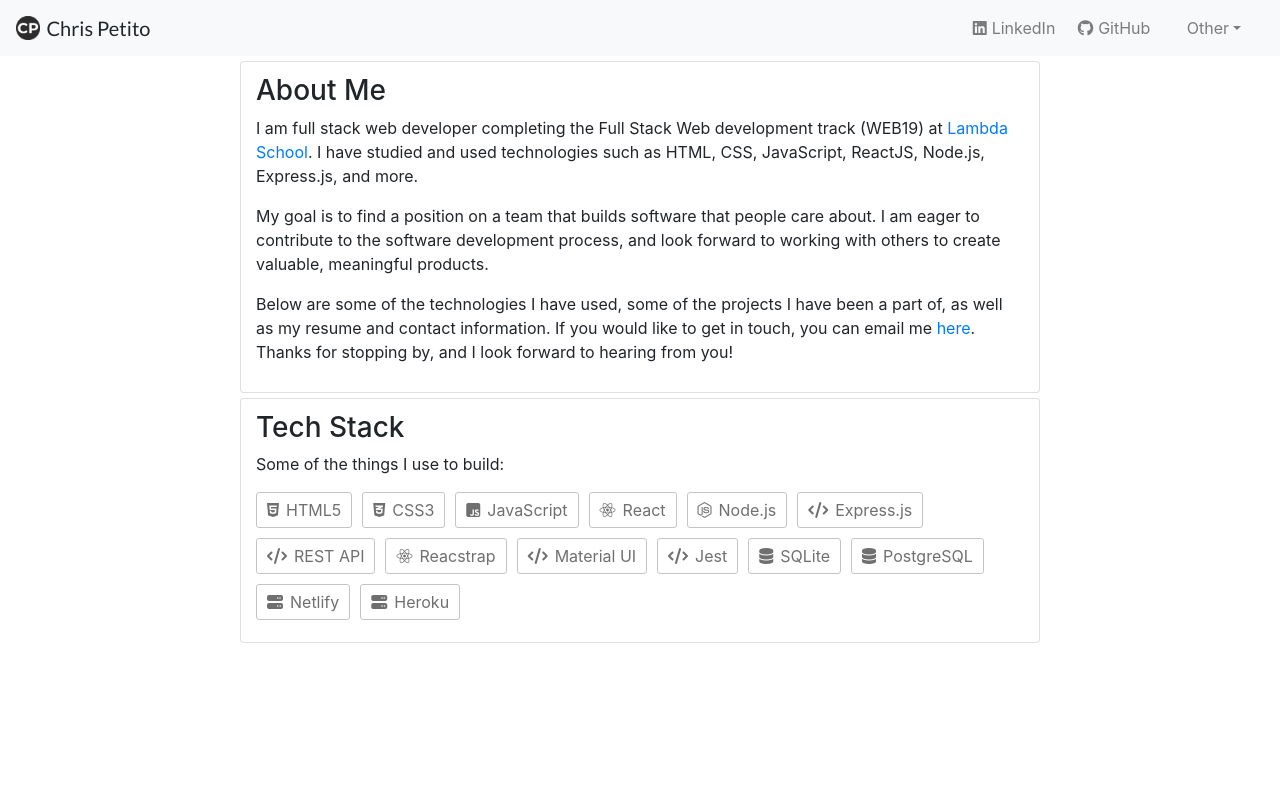
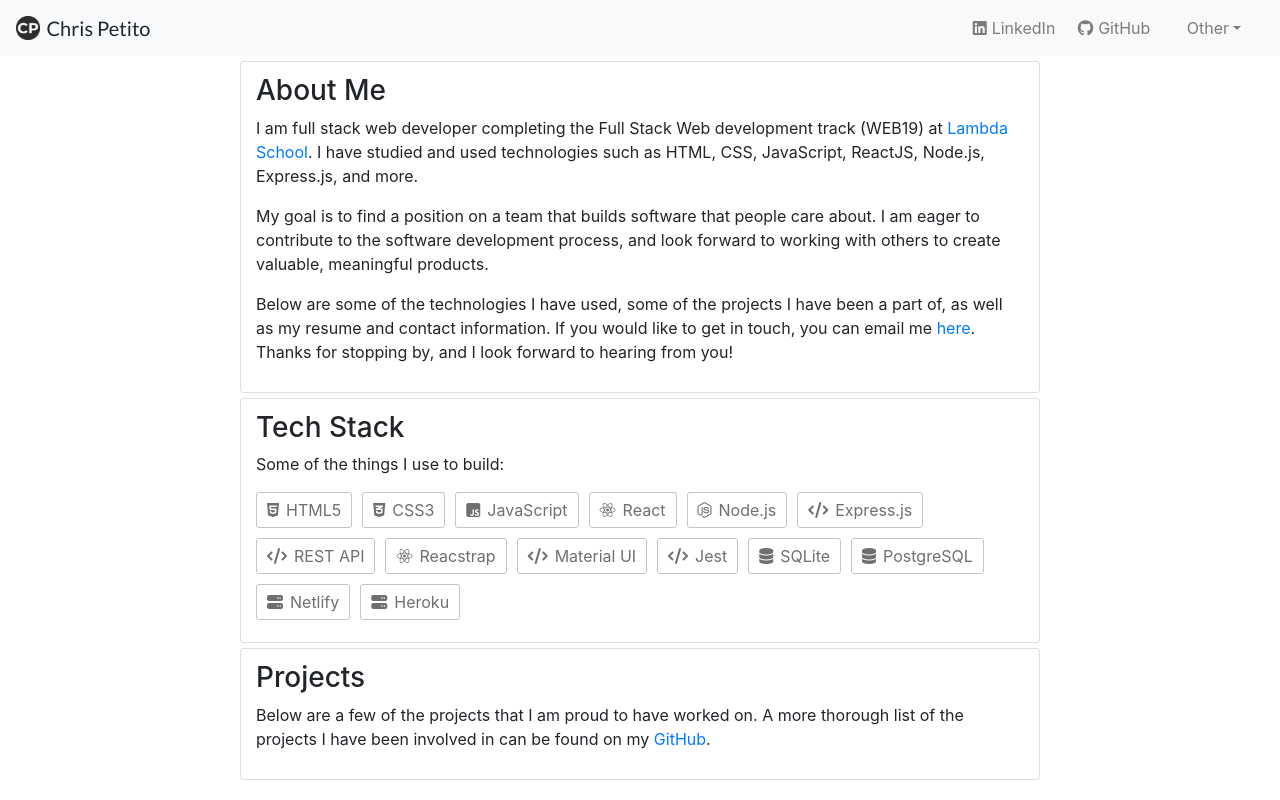
Before and after one commit to chrispetito/cp-portfolio, a React (Create React App) app: page / in a window 1280 px wide. Built offline with nearby package versions, Linux system fonts and the light colour scheme.

Commit message:
make projects card skeleton

```diff
--- a/src/App.js
+++ b/src/App.js
@@ -3,6 +3,7 @@
 import NavBar from "./components/NavBar";
 import AboutMe from "./components/AboutMe";
 import TechStack from "./components/TechStack";
+import Projects from "./components/Projects";
 
 function App() {
   return (
@@ -11,6 +12,7 @@
       <div className="page-content">
         <AboutMe />
         <TechStack />
+        <Projects />
       </div>
     </div>
   );
--- /dev/null
+++ b/src/components/Projects.js
@@ -0,0 +1,25 @@
+import React from "react";
+import { Card } from "reactstrap";
+import "../styling/projects.css";
+
+class Projects extends React.Component {
+  constructor() {
+    super();
+    this.state = {};
+  }
+
+  render() {
+    return (
+      <Card>
+        <h3 className="projects-title">Projects</h3>
+        <p className="projects-text">
+          Below are a few of the projects that I am proud to have worked on. A
+          more thorough list of the projects I have been involved in can be
+          found on my <a href='https://github.com/chrispetito' target='_onblank'>GitHub</a>.
+        </p>
+      </Card>
+    );
+  }
+}
+
+export default Projects;
--- /dev/null
+++ b/src/styling/projects.css
@@ -0,0 +1,6 @@
+.projects-title {
+    text-align: left;
+}
+.projects-text {
+    text-align: left;
+}
```
